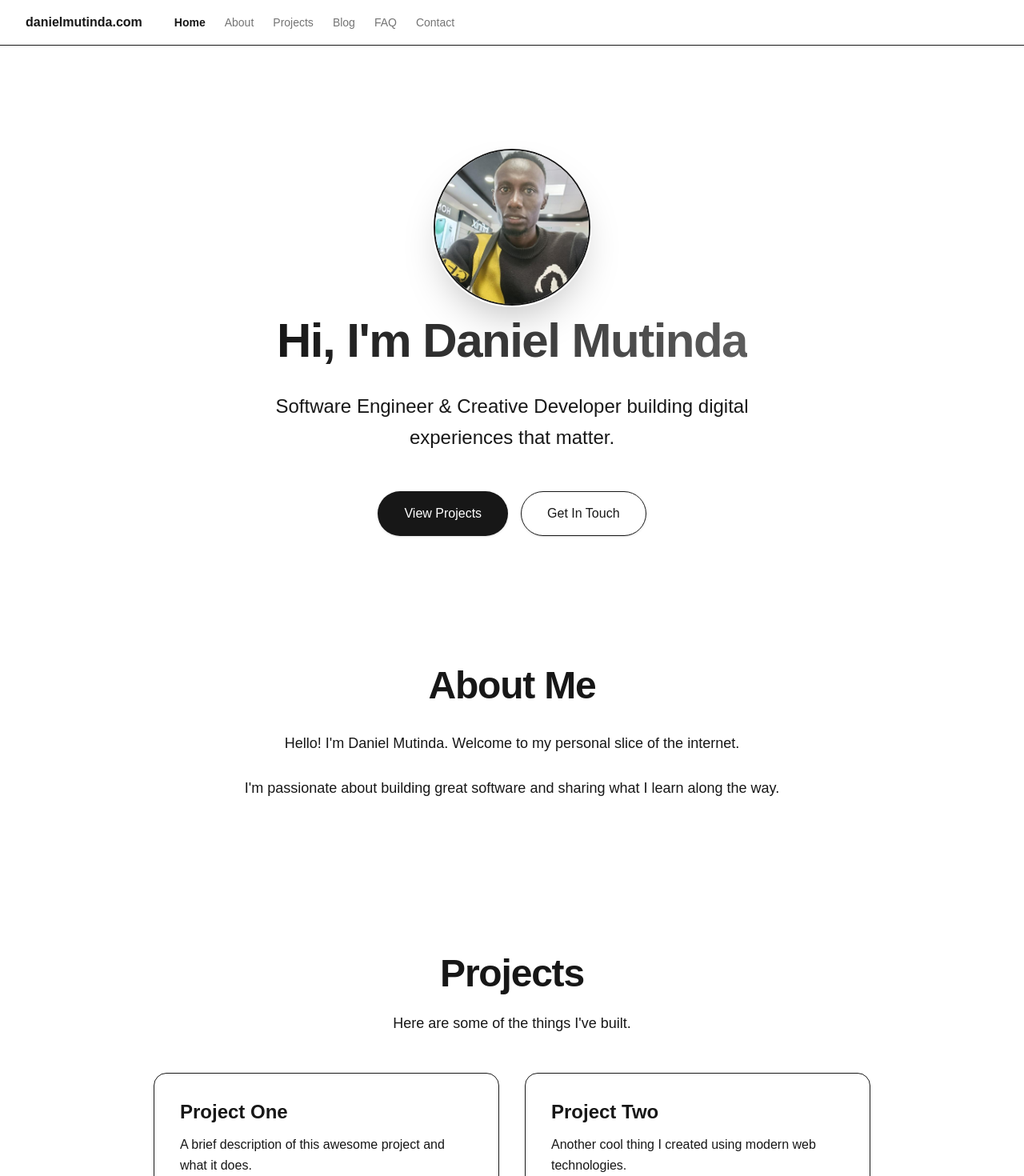
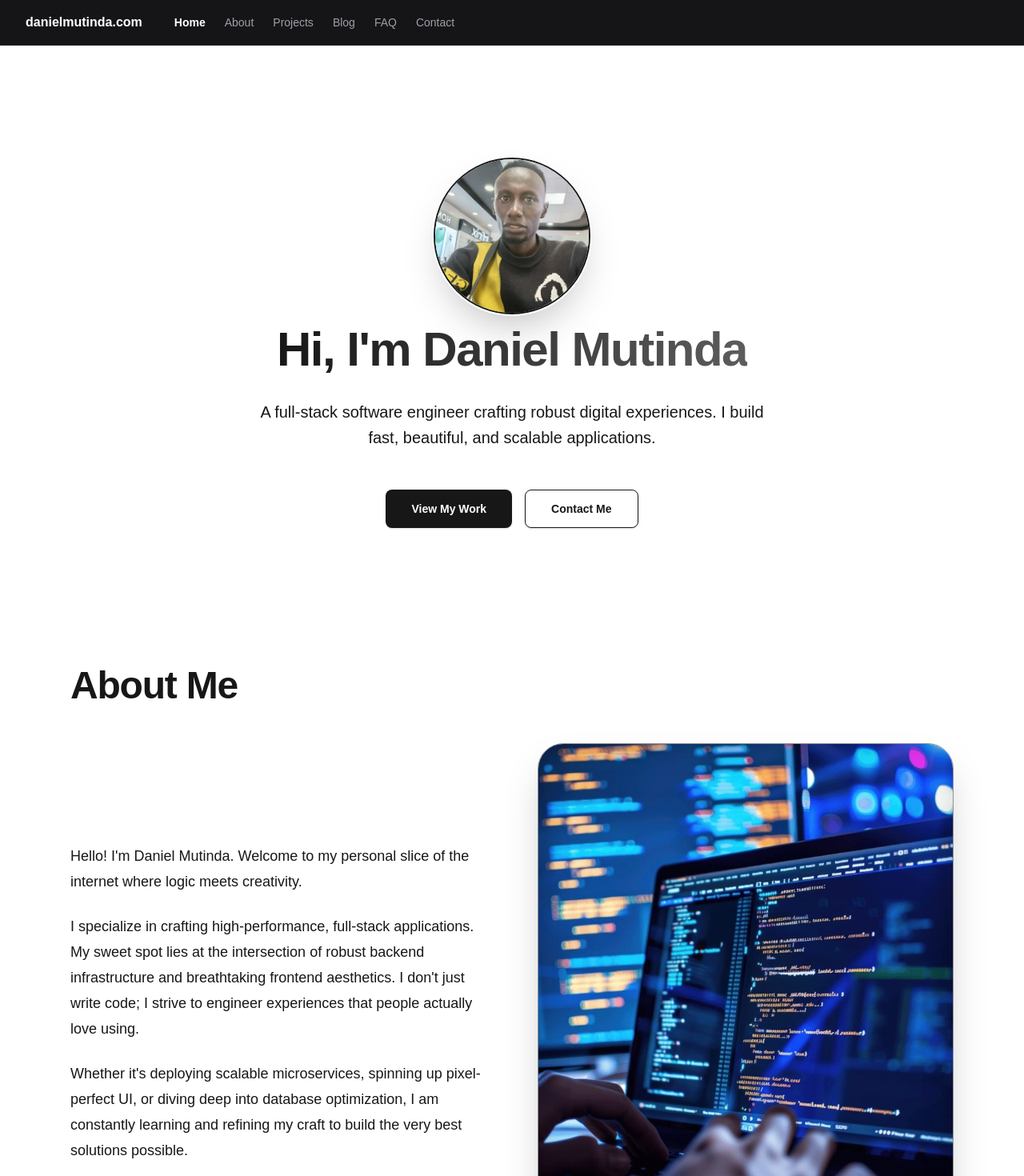
Before and after one commit to Danieltish/danielmutinda.com, a Next.js app: page / in a window 1280 px wide. Shown: the top 1470 px of the page at 80% size. Built offline with nearby package versions, Linux system fonts and the light colour scheme.

Commit message:
feat: Add direct Gmail integration, new coding avatar in About section, and premium dark Nav/Footer

```diff
--- a/package.json
+++ b/package.json
@@ -9,6 +9,7 @@
     "lint": "eslint"
   },
   "dependencies": {
+    "lucide-react": "^1.8.0",
     "next": "16.2.4",
     "react": "19.2.4",
     "react-dom": "19.2.4"
--- a/src/app/page.tsx
+++ b/src/app/page.tsx
@@ -5,6 +5,7 @@ import ProjectsSection from "@/components/ProjectsSection";
 import BlogSection from "@/components/BlogSection";
 import FAQSection from "@/components/FAQSection";
 import ContactSection from "@/components/ContactSection";
+import Footer from "@/components/Footer";
 
 export default function Home() {
   return (
@@ -27,21 +28,22 @@ export default function Home() {
           <h1 className="text-4xl sm:text-5xl md:text-6xl font-extrabold tracking-tight bg-clip-text text-transparent bg-gradient-to-r from-foreground to-foreground/70">
             Hi, I'm Daniel Mutinda
           </h1>
-          <p className="text-lg sm:text-xl md:text-2xl text-muted-foreground leading-relaxed max-w-2xl mx-auto px-2">
-            Software Engineer & Creative Developer building digital experiences that matter.
+          <p className="text-lg sm:text-xl text-muted-foreground leading-relaxed max-w-2xl mx-auto">
+            A full-stack software engineer crafting robust digital experiences.
+            I build fast, beautiful, and scalable applications.
           </p>
-          <div className="flex flex-col sm:flex-row items-center justify-center gap-4 pt-6 md:pt-4 w-full px-4 sm:px-0">
+          <div className="flex flex-col sm:flex-row gap-4 pt-4 justify-center items-center w-full">
             <Link
               href="#projects"
-              className="w-full sm:w-auto inline-flex items-center justify-center whitespace-nowrap rounded-full text-sm font-medium transition-colors bg-foreground text-background hover:bg-foreground/90 h-12 md:h-14 px-8 py-2 md:text-base border border-transparent shadow-sm"
+              className="inline-flex h-12 items-center justify-center rounded-lg bg-foreground px-8 py-2 text-sm font-bold text-background shadow transition-colors hover:bg-foreground/90 w-full sm:w-auto hover:scale-105 duration-300"
             >
-              View Projects
+              View My Work
             </Link>
             <Link
               href="#contact"
-              className="w-full sm:w-auto inline-flex items-center justify-center whitespace-nowrap rounded-full text-sm font-medium transition-colors border border-input bg-background hover:bg-accent hover:text-accent-foreground h-12 md:h-14 px-8 py-2 md:text-base shadow-sm"
+              className="inline-flex h-12 items-center justify-center rounded-lg border border-input bg-background px-8 py-2 text-sm font-bold shadow-sm transition-colors hover:bg-muted hover:text-foreground w-full sm:w-auto hover:scale-105 duration-300"
             >
-              Get In Touch
+              Contact Me
             </Link>
           </div>
         </div>
@@ -54,8 +56,8 @@ export default function Home() {
       <FAQSection />
       <ContactSection />
 
-      {/* Footer padding */}
-      <div className="pb-24"></div>
+      {/* Global Footer */}
+      <Footer />
     </div>
   );
 }
--- a/src/components/AboutSection.tsx
+++ b/src/components/AboutSection.tsx
@@ -1,17 +1,39 @@
+import Image from "next/image";
+
 export default function AboutSection() {
   return (
-    <section id="about" className="container mx-auto px-6 py-12 md:py-20 lg:py-24 max-w-4xl scroll-mt-20">
-      <div className="text-center flex flex-col items-center">
-        <h2 className="text-3xl sm:text-4xl lg:text-5xl font-extrabold tracking-tight mb-8">
+    <section id="about" className="container mx-auto px-6 py-12 md:py-20 lg:py-24 max-w-6xl scroll-mt-20">
+      <div className="text-center md:text-left flex flex-col items-center md:items-start mb-8 lg:mb-12">
+        <h2 className="text-3xl sm:text-4xl lg:text-5xl font-extrabold tracking-tight">
           About Me
         </h2>
-        <div className="prose dark:prose-invert max-w-none text-base sm:text-lg">
-          <p className="leading-7 sm:leading-8 [&:not(:first-child)]:mt-6">
-            Hello! I'm Daniel Mutinda. Welcome to my personal slice of the internet.
+      </div>
+
+      <div className="grid grid-cols-1 md:grid-cols-2 gap-12 lg:gap-16 items-center">
+        {/* Left Side: Text Context */}
+        <div className="prose dark:prose-invert max-w-none text-base sm:text-lg text-center md:text-left order-2 md:order-1">
+          <p className="leading-7 sm:leading-8 text-muted-foreground font-medium">
+            Hello! I'm Daniel Mutinda. Welcome to my personal slice of the internet where logic meets creativity.
           </p>
-          <p className="leading-7 sm:leading-8 [&:not(:first-child)]:mt-6">
-            I'm passionate about building great software and sharing what I learn along the way.
+          <p className="leading-7 sm:leading-8 mt-6 text-muted-foreground">
+            I specialize in crafting high-performance, full-stack applications. My sweet spot lies at the intersection of robust backend infrastructure and breathtaking frontend aesthetics. I don't just write code; I strive to engineer experiences that people actually love using.
           </p>
+          <p className="leading-7 sm:leading-8 mt-6 text-muted-foreground">
+            Whether it's deploying scalable microservices, spinning up pixel-perfect UI, or diving deep into database optimization, I am constantly learning and refining my craft to build the very best solutions possible.
+          </p>
+        </div>
+
+        {/* Right Side: Coding Image */}
+        <div className="relative w-full aspect-square sm:aspect-[4/3] md:aspect-[4/5] rounded-[2rem] overflow-hidden shadow-2xl border border-zinc-800/50 group order-1 md:order-2">
+          <div className="absolute inset-0 bg-gradient-to-tr from-blue-500/10 to-transparent z-10 mix-blend-overlay pointer-events-none" />
+          <Image
+            src="/coding-setup.jpg"
+            alt="Daniel coding on laptop"
+            fill
+            className="object-cover transform group-hover:scale-105 transition-transform duration-700 ease-out"
+            priority
+          />
+          <div className="absolute inset-0 shadow-[inset_0_0_40px_rgba(0,0,0,0.2)] z-20 pointer-events-none rounded-[2rem]" />
         </div>
       </div>
     </section>
--- /dev/null
+++ b/src/components/Footer.tsx
@@ -0,0 +1,43 @@
+export default function Footer() {
+  const currentYear = new Date().getFullYear();
+
+  const socialLinks = [
+    { name: "GitHub", url: "https://github.com/Danieltish", icon: (props: any) => (
+      <svg {...props} xmlns="http://www.w3.org/2000/svg" width="24" height="24" viewBox="0 0 24 24" fill="none" stroke="currentColor" strokeWidth="2" strokeLinecap="round" strokeLinejoin="round"><path d="M15 22v-4a4.8 4.8 0 0 0-1-3.5c3 0 6-2 6-5.5.08-1.25-.27-2.48-1-3.5.28-1.15.28-2.35 0-3.5 0 0-1 0-3 1.5-2.64-.5-5.36-.5-8 0C6 2 5 2 5 2c-.3 1.15-.3 2.35 0 3.5A5.403 5.403 0 0 0 4 9c0 3.5 3 5.5 6 5.5-.39.49-.68 1.05-.85 1.65-.17.6-.22 1.23-.15 1.85v4"/><path d="M9 18c-4.51 2-5-2-7-2"/></svg>
+    )},
+    { name: "LinkedIn", url: "https://linkedin.com/in/daniel-titus-684186401", icon: (props: any) => (
+      <svg {...props} xmlns="http://www.w3.org/2000/svg" width="24" height="24" viewBox="0 0 24 24" fill="none" stroke="currentColor" strokeWidth="2" strokeLinecap="round" strokeLinejoin="round"><path d="M16 8a6 6 0 0 1 6 6v7h-4v-7a2 2 0 0 0-2-2 2 2 0 0 0-2 2v7h-4v-7a6 6 0 0 1 6-6z"/><rect width="4" height="12" x="2" y="9"/><circle cx="4" cy="4" r="2"/></svg>
+    )},
+    { name: "Instagram", url: "https://www.instagram.com/danielmutindadev/", icon: (props: any) => (
+      <svg {...props} xmlns="http://www.w3.org/2000/svg" width="24" height="24" viewBox="0 0 24 24" fill="none" stroke="currentColor" strokeWidth="2" strokeLinecap="round" strokeLinejoin="round"><rect width="20" height="20" x="2" y="2" rx="5" ry="5"/><path d="M16 11.37A4 4 0 1 1 12.63 8 4 4 0 0 1 16 11.37z"/><line x1="17.5" x2="17.51" y1="6.5" y2="6.5"/></svg>
+    )},
+    { name: "TikTok", url: "https://www.tiktok.com/@danielmutinda288", icon: (props: any) => (
+      <svg {...props} xmlns="http://www.w3.org/2000/svg" width="24" height="24" viewBox="0 0 24 24" fill="none" stroke="currentColor" strokeWidth="2" strokeLinecap="round" strokeLinejoin="round"><path d="M9 12a4 4 0 1 0 4 4V4a5 5 0 0 0 5 5"/></svg>
+    )},
+  ];
+
+  return (
+    <footer className="w-full border-t border-zinc-800 bg-zinc-950 text-zinc-100 pt-16 pb-12 mt-12">
+      <div className="container mx-auto px-6 flex flex-col items-center">
+        <h3 className="text-xl font-bold mb-8 text-white">Daniel Mutinda</h3>
+        <div className="flex flex-wrap justify-center gap-6 md:gap-8 mb-10">
+          {socialLinks.map((link) => (
+            <a
+              key={link.name}
+              href={link.url}
+              target="_blank"
+              rel="noopener noreferrer"
+              className="text-zinc-400 hover:text-white hover:-translate-y-1 transition-all duration-300 p-3 rounded-full bg-zinc-900 border border-zinc-800 shadow-sm hover:shadow-md"
+              aria-label={link.name}
+            >
+              <link.icon className="w-5 h-5 sm:w-6 sm:h-6" />
+            </a>
+          ))}
+        </div>
+        <p className="text-center text-sm text-zinc-500 font-medium">
+          © {currentYear} Daniel Mutinda. All rights reserved.
+        </p>
+      </div>
+    </footer>
+  );
+}
--- a/src/components/Navbar.tsx
+++ b/src/components/Navbar.tsx
@@ -54,11 +54,11 @@ export default function Navbar() {
 
   return (
     <>
-      <nav className="sticky top-0 z-50 w-full border-b border-border/40 bg-background/95 backdrop-blur supports-[backdrop-filter]:bg-background/60">
+      <nav className="sticky top-0 z-50 w-full border-b border-zinc-800 bg-zinc-950/95 backdrop-blur-md text-zinc-100">
         <div className="container mx-auto flex h-14 max-w-screen-2xl items-center justify-between px-4 md:px-8">
           <div className="flex items-center gap-6 md:gap-10 w-full justify-between md:justify-start">
             <Link href="/" className="flex items-center space-x-2 z-50">
-              <span className="font-bold inline-block">danielmutinda.com</span>
+              <span className="font-bold inline-block text-white">danielmutinda.com</span>
             </Link>
 
             {/* Desktop Nav */}
@@ -69,7 +69,7 @@ export default function Navbar() {
                   <Link
                     key={link.name}
                     href={link.path}
-                    className={`transition-all hover:text-foreground/90 text-sm ${isActive ? 'text-foreground font-extrabold' : 'text-foreground/60 font-medium'}`}
+                    className={`transition-all text-sm ${isActive ? 'text-white font-extrabold' : 'text-zinc-400 font-medium hover:text-zinc-200'}`}
                   >
                     {link.name}
                   </Link>
@@ -84,9 +84,9 @@ export default function Navbar() {
               aria-label="Toggle Menu"
             >
               <div className="w-5 h-5 flex flex-col justify-around">
-                <span className={`block w-full h-[2px] bg-foreground transition-transform duration-300 ${isOpen ? 'rotate-45 translate-y-[7px]' : ''}`} />
-                <span className={`block w-full h-[2px] bg-foreground transition-opacity duration-300 ${isOpen ? 'opacity-0' : 'opacity-100'}`} />
-                <span className={`block w-full h-[2px] bg-foreground transition-transform duration-300 ${isOpen ? '-rotate-45 -translate-y-[7px]' : ''}`} />
+                <span className={`block w-full h-[2px] bg-zinc-100 transition-transform duration-300 ${isOpen ? 'rotate-45 translate-y-[7px]' : ''}`} />
+                <span className={`block w-full h-[2px] bg-zinc-100 transition-opacity duration-300 ${isOpen ? 'opacity-0' : 'opacity-100'}`} />
+                <span className={`block w-full h-[2px] bg-zinc-100 transition-transform duration-300 ${isOpen ? '-rotate-45 -translate-y-[7px]' : ''}`} />
               </div>
             </button>
           </div>
@@ -95,7 +95,7 @@ export default function Navbar() {
 
       {/* Mobile Nav Overlay */}
       {isOpen && (
-        <div className="md:hidden fixed inset-x-0 bottom-0 top-14 z-[45] bg-background shadow-xl border-t border-border/40">
+        <div className="md:hidden fixed inset-x-0 bottom-0 top-14 z-[45] bg-zinc-950 text-zinc-100 shadow-2xl border-t border-zinc-800">
           <div className="flex flex-col px-6 py-8 gap-8 h-full overflow-y-auto w-full pb-24">
             {navLinks.map((link) => {
               const isActive = activeSection === link.path.substring(1);
@@ -103,7 +103,7 @@ export default function Navbar() {
                 <Link
                   key={link.name}
                   href={link.path}
-                  className={`text-xl sm:text-2xl tracking-wide w-full block hover:text-primary transition-colors py-2 ${isActive ? 'text-foreground font-extrabold' : 'text-foreground/70 font-bold'}`}
+                  className={`text-xl sm:text-2xl tracking-wide w-full block transition-colors py-2 ${isActive ? 'text-white font-extrabold' : 'text-zinc-400 font-bold hover:text-zinc-200'}`}
                   onClick={() => setIsOpen(false)}
                 >
                   {link.name}
```
Also changed, not shown: src/components/ContactSection.tsx (+57 -14 lines), public/coding-setup.jpg (added), 1 other file (tests, documents, lock files or other folders).
